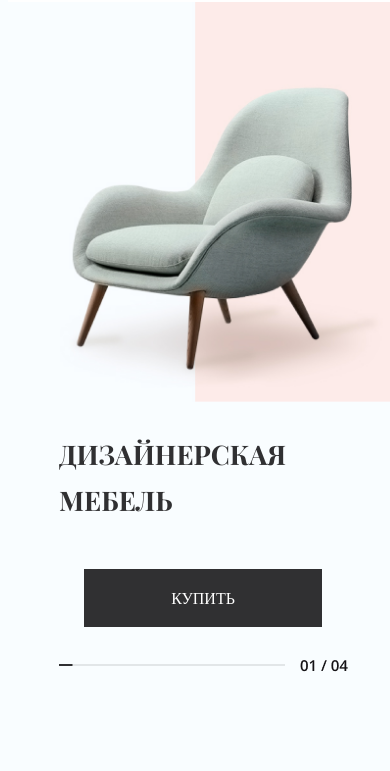
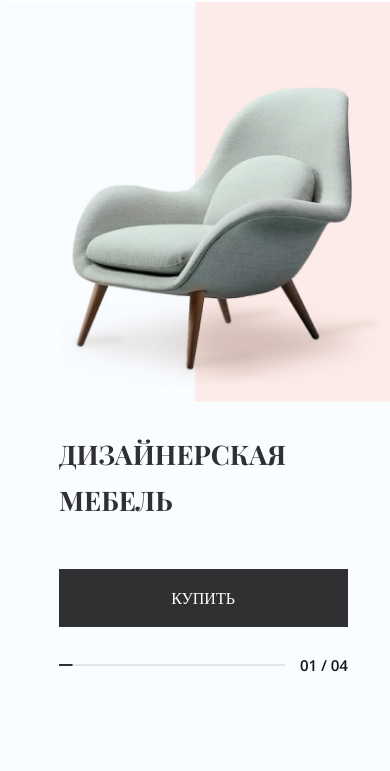
Before and after one commit to feralberry555/Mebel, a plain HTML site: page index.html in a window 390 px wide. Shown: the part 73-844 px from the top of the page. Drawn offline with Linux system fonts and the light colour scheme.

Commit message:
Update style.css

```diff
--- a/css/style.css
+++ b/css/style.css
@@ -680,7 +680,7 @@ img {
 }
 
 .intro_button-mobile {
-    max-width: 238px;
+    min-width: 100%;
     height: 58px;
     background: #303032;
     justify-content: center;
```
